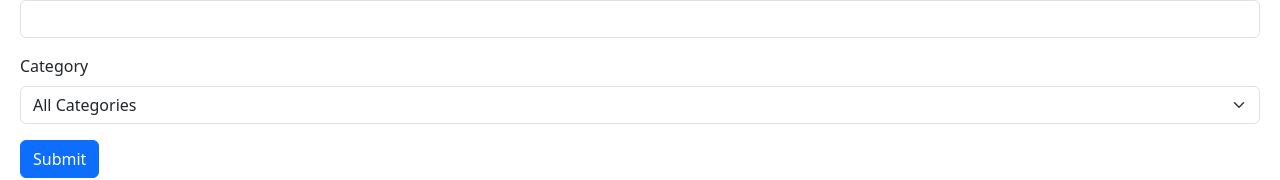
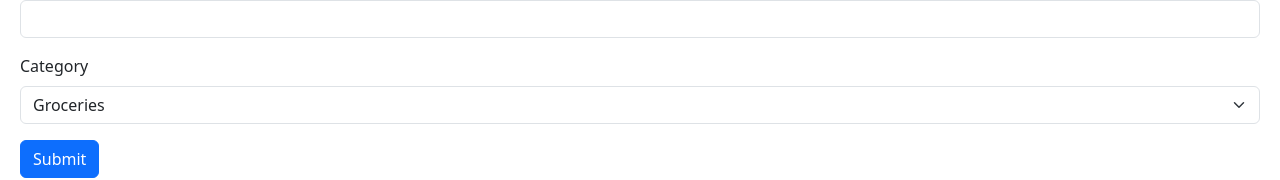
Before and after one commit to Ayeshan-Oshitha/Tutorial--Mosh--React-TypeScript, a React (Vite) app in the folder 1. Fundamentals/react-demo/: page / in a window 1280 px wide. Shown: the part 138-318 px from the top of the page. Built offline with nearby package versions, Linux system fonts and the light colour scheme.

Commit message:
Section 05 ( Building Forms ) - Excersise ( Expense Tracker ) - Adding an Expense

```diff
--- a/1. Fundamentals/react-demo/src/App.tsx
+++ b/1. Fundamentals/react-demo/src/App.tsx
@@ -24,7 +24,11 @@ function App() {
   return (
     <div>
       <div className="mb-5">
-        <ExpenseForm />
+        <ExpenseForm
+          onSubmit={(expense) =>
+            setExpenses([...expenses, { ...expense, id: expenses.length + 1 }])
+          }
+        />
       </div>
       <div className="mb-3">
         <ExpenseFilter
--- a/1. Fundamentals/react-demo/src/expense-tracker/components/ExpenseForm.tsx
+++ b/1. Fundamentals/react-demo/src/expense-tracker/components/ExpenseForm.tsx
@@ -2,6 +2,10 @@ import categories from "../categories";
 import z from "zod";
 import { useForm } from "react-hook-form";
 import { zodResolver } from "@hookform/resolvers/zod";
+
+interface Props {
+  onSubmit: (data: ExpenseFormData) => void;
+}
 
 const schema = z.object({
   description: z
@@ -19,15 +23,21 @@ const schema = z.object({
 
 type ExpenseFormData = z.infer<typeof schema>;
 
-const ExpenseForm = () => {
+const ExpenseForm = ({ onSubmit }: Props) => {
   const {
     register,
     handleSubmit,
+    reset,
     formState: { errors },
   } = useForm<ExpenseFormData>({ resolver: zodResolver(schema) });
 
   return (
-    <form onSubmit={handleSubmit((data) => console.log(data))}>
+    <form
+      onSubmit={handleSubmit((data) => {
+        onSubmit(data);
+        reset();
+      })}
+    >
       <div className="mb-3">
         <label htmlFor="description" className="form-label">
           Description
@@ -66,7 +76,6 @@ const ExpenseForm = () => {
           id="category"
           className="form-select"
         >
-          <option value="">All Categories</option>
           {categories.map((category) => (
             <option key={category} value={category}>
               {category}
```
